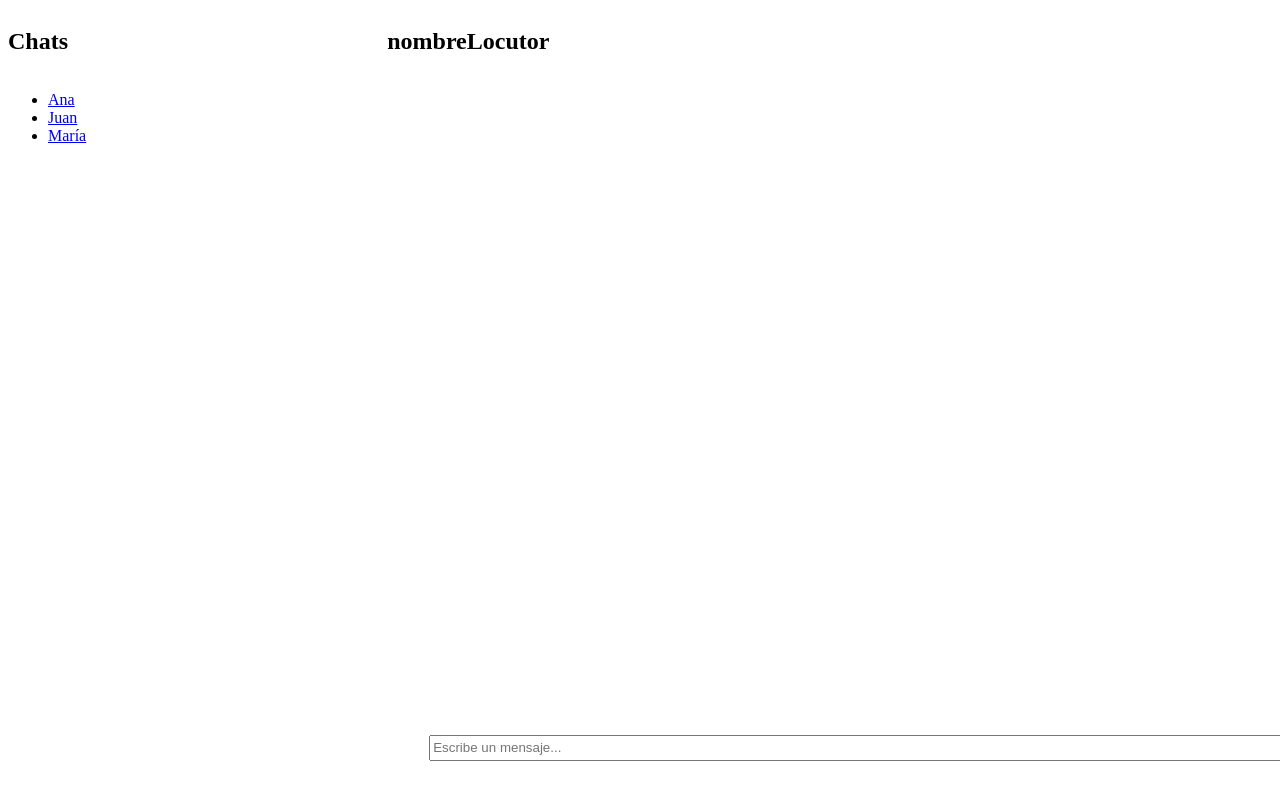
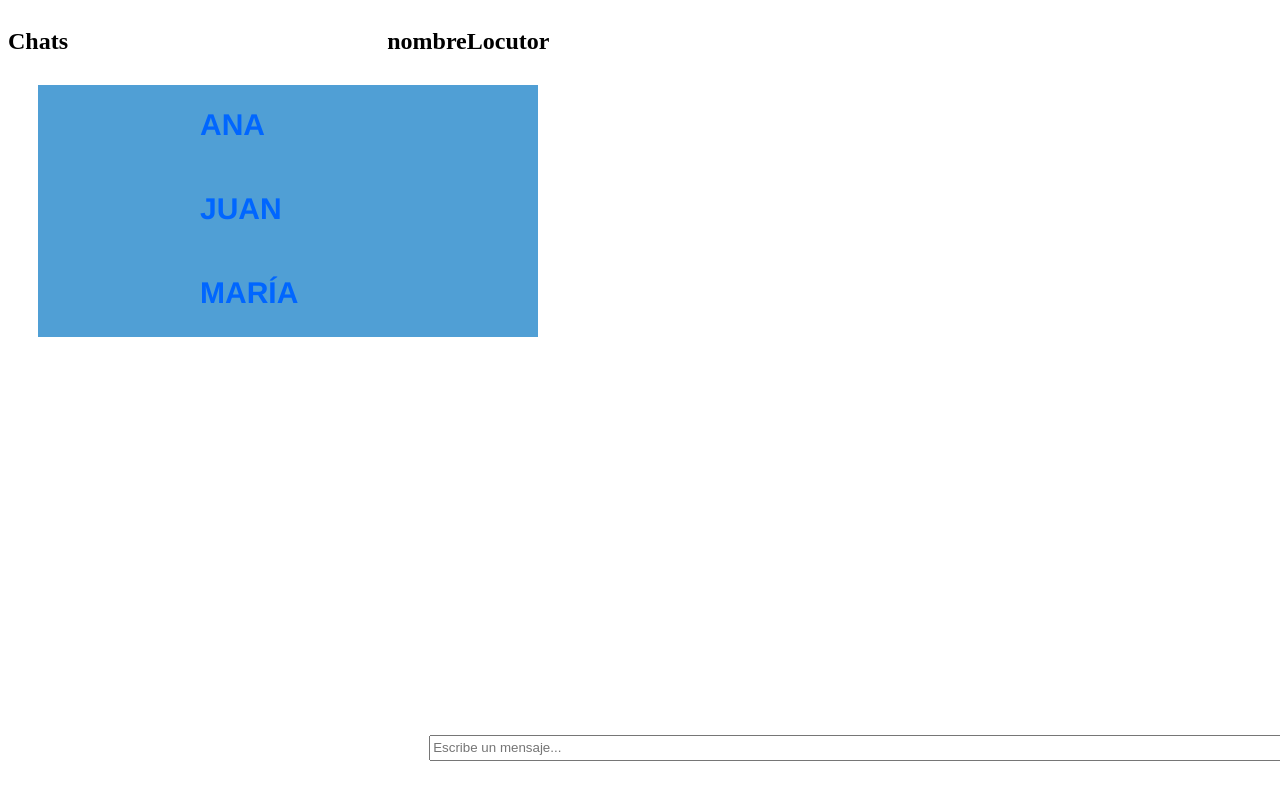
Before and after one commit to SII-Informatica-UMA/ciklum-tech4life, an Angular app in the folder frontend/Tech4Life-app/: page / in a window 1280 px wide. Built offline with nearby package versions, Linux system fonts and the light colour scheme.

Commit message:
Cambios en la interfaz

```diff
--- a/frontend/Tech4Life-app/src/app/mensaje-navegacion/mensaje-navegacion.component.css
+++ b/frontend/Tech4Life-app/src/app/mensaje-navegacion/mensaje-navegacion.component.css
@@ -1,6 +1,76 @@
 /* mensajes-navegacion.component.css */
 
 .chat-list {
-    max-height: calc(100vh - 60px); /* 60px para dejar espacio para la barra de navegación */
-    overflow-y: auto; /* Agrega barra de desplazamiento vertical si es necesario */
+  max-height: calc(100vh - 60px); /* 60px para dejar espacio para la barra de navegación */
+  overflow-y: auto; /* Agrega barra de desplazamiento vertical si es necesario */
   }
+
+  body {
+    font-family: Helvetica;
+    font-size: 15pt;
+    color: rgb(0, 102, 255);
+    background-color: rgb(169, 204, 227);
+    margin: 30px;
+  }
+
+  .nav {
+    background-color: rgb(80, 159, 213);
+    height:fit-content;
+    width: 500px;
+    padding-left: 100px;
+  }
+  /*
+  .fondo {
+    background-color: rgb(80, 159, 213);
+    width: 530px;
+    height: 730px;
+  }
+  */
+
+  * {
+    margin: 0;
+    box-sizing: border-box;
+  }
+
+  .nav-link {
+    color: rgb(0, 102, 255);
+    text-decoration: none;
+    font-size: 30px;
+    font-weight: bold;
+  }
+
+  .nav-menu-item {
+    font-size: 18px;
+    margin: 0 10px;
+    line-height: 80px;
+    text-transform: uppercase;
+    width: max-content;
+  }
+
+  .nav-toggle {
+    color: white;
+    background: none;
+    border: none;
+    font-size: 30px;
+    padding: 0 20px;
+    line-height: 60px;
+    cursor: pointer;
+    text-decoration: solid;
+
+    display: none;
+  }
+
+  .nav-menu {
+    list-style: none;
+  }
+
+  .nav-menu-link {
+    padding: 8px 12px;
+    border-radius: 3px;
+  }
+
+  .nav-menu-link:hover,
+  .nav-menu-link_active {
+    background-color: #2a83c2;
+    transition: 0.5s;
+  }
--- a/frontend/Tech4Life-app/src/app/mensaje-navegacion/mensaje-navegacion.component.html
+++ b/frontend/Tech4Life-app/src/app/mensaje-navegacion/mensaje-navegacion.component.html
@@ -6,16 +6,15 @@
   <title>Chats</title>
   <link rel="stylesheet" href="./mensaje-navegacion.component.css">
 </head>
-<div class="container-fluid">
-    <div class="row">
-      <div class="col-md-3">
-      <div class="chat-list">
-        <ul>
-          <li *ngFor="let chat of chats">
-            <a href="#">{{ chat.nombreLocutor }}</a>  </li>
-        </ul>
-      </div>
-      </div>
-    </div>
-  </div>
+<div class="fondo">
+  <body>
+    <nav class="nav">
+      <ul class="nav-menu">
+        <li class="nav-menu-item" *ngFor="let chat of chats">
+          <a href="#" class="nav-menu-link nav-link">{{chat.nombreLocutor}}</a>
+        </li>
+      </ul>
+    </nav>
+  </body>
+</div>
 </html>
```
